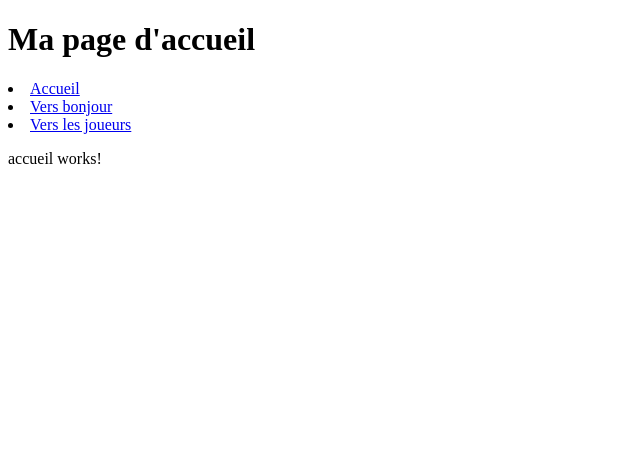
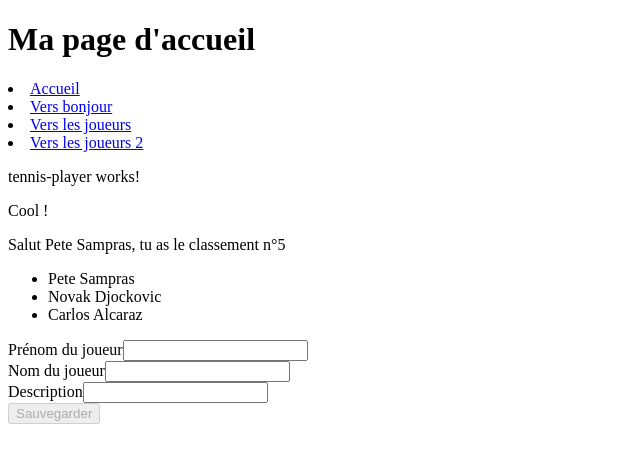
Before and after one commit to thibaut-montanier/B3-2023-Angular, an Angular app: page /tennis-players in a window 1280 px wide. Before the commit this address led to /. Shown: the top 462 px of the page, without its empty margins (0-640 px from the left). Built offline with nearby package versions, Linux system fonts and the light colour scheme.

Commit message:
ajout des routes et de l'appel http

```diff
--- a/src/app/app-routing.module.ts
+++ b/src/app/app-routing.module.ts
@@ -2,10 +2,12 @@ import { NgModule } from '@angular/core';
 import { RouterModule, Routes } from '@angular/router';
 import { AccueilComponent } from './route-views/accueil/accueil.component';
 import { BonjourComponent } from './route-views/bonjour/bonjour.component';
+import { TennisPlayerComponent } from './tennis-player/tennis-player.component';
 
 const routes: Routes = [
   { path:'', component: AccueilComponent },
   { path:'bonjour/:nom', component: BonjourComponent },
+  { path:'tennis-players', component: TennisPlayerComponent },
   { path: '**', redirectTo: ''},
 ];
 
--- a/src/app/app.component.html
+++ b/src/app/app.component.html
@@ -3,5 +3,7 @@
   <li><a routerLink="">Accueil</a></li>
   <li><a routerLink="bonjour/polo">Vers bonjour</a></li>
   <li><a routerLink="tennis-players">Vers les joueurs</a></li>
+  <li><a href="tennis-players">Vers les joueurs 2</a></li>
+
 </nav>
 <router-outlet></router-outlet>
--- a/src/app/app.module.ts
+++ b/src/app/app.module.ts
@@ -21,7 +21,6 @@ import { BonjourComponent } from './route-views/bonjour/bonjour.component';
     HttpClientModule,
     FormsModule,
     ReactiveFormsModule
-
   ],
   providers: [],
   bootstrap: [AppComponent]
--- a/src/app/route-views/bonjour/bonjour.component.html
+++ b/src/app/route-views/bonjour/bonjour.component.html
@@ -1 +1,2 @@
 <p>bonjour {{ nom }} works!</p>
+<p> Il y a {{ getCountTennisPlayers() }} joueur enregistrés </p>
--- a/src/app/route-views/bonjour/bonjour.component.ts
+++ b/src/app/route-views/bonjour/bonjour.component.ts
@@ -1,5 +1,6 @@
 import { Component } from '@angular/core';
 import { ActivatedRoute } from '@angular/router';
+import { TennisPlayersService } from 'src/app/services/tennis-players.service';
 
 @Component({
   selector: 'app-bonjour',
@@ -10,8 +11,12 @@ export class BonjourComponent {
 
 
   public nom = '';
-  public constructor(private _activeRoute: ActivatedRoute) {
+  public constructor(private _activeRoute: ActivatedRoute, private _tennisPlayerService: TennisPlayersService) {
 
+  }
+
+  public getCountTennisPlayers(){
+    return this._tennisPlayerService.getPlayersCount();
   }
 
   ngOnInit(){
--- a/src/app/services/tennis-players.service.ts
+++ b/src/app/services/tennis-players.service.ts
@@ -1,12 +1,15 @@
 import { Injectable } from '@angular/core';
 import { TennisPlayer } from '../Model/tennis-player';
 import { HttpClient, HttpHandler } from '@angular/common/http';
+import { Observable } from 'rxjs';
 
 @Injectable({
   providedIn: 'root'
 })
 export class TennisPlayersService {
 
+
+  public constructor(private _httpClient: HttpClient) { }
 
   private _Players: TennisPlayer[] = [];
 
@@ -27,7 +30,12 @@ export class TennisPlayersService {
 
   }
 
+  private _players : Observable<TennisPlayer[]> = this._httpClient.get<TennisPlayer[]>('assets/players.json');
   public getPlayers(){
-    return this._Players;
+    return this._players;
+  }
+
+  public getPlayersCount(){
+    return this._Players.length;
   }
 }
--- a/src/app/tennis-player/tennis-player.component.html
+++ b/src/app/tennis-player/tennis-player.component.html
@@ -3,10 +3,12 @@
 <p>Salut {{ player.firstName }} {{player.lastName }}, tu as le classement n°{{ player.rank}}</p>
 
 <ul>
-  <li *ngFor="let p of getPlayers()" (click)="disBonjourAuJoueur(p)">
+  <li *ngFor="let p of getPlayers() | async" (click)="disBonjourAuJoueur(p)">
     {{ p.firstName }} {{ p.lastName }}
   </li>
+  <div *ngIf="_Players?.length == 1" > Pas de joueurs disponibles </div>
 </ul>
+
 
 <form [formGroup]="playerForm" (ngSubmit)="onSubmit()">
   <div>
--- a/src/app/tennis-player/tennis-player.component.ts
+++ b/src/app/tennis-player/tennis-player.component.ts
@@ -1,18 +1,31 @@
 import { TennisPlayersService } from './../services/tennis-players.service';
-import { Component } from "@angular/core";
+import { Component, OnDestroy } from "@angular/core";
 import { TennisPlayer } from "../Model/tennis-player";
 import { FormControl, FormGroup, Validators } from "@angular/forms";
+import { Router } from '@angular/router';
 
 @Component({
   selector: 'app-tennis-player',
   templateUrl: './tennis-player.component.html',
   styleUrls: ['./tennis-player.component.scss']
 })
-export class TennisPlayerComponent {
+export class TennisPlayerComponent implements OnDestroy {
 
   public player = new TennisPlayer();
 
-  public constructor(private _tennisPlayerService: TennisPlayersService){ }
+  public _Players: TennisPlayer[] | undefined;
+  public constructor(private _tennisPlayerService: TennisPlayersService, private _router: Router){
+  }
+
+  ngOnInit(){
+    this._tennisPlayerService.getPlayers().subscribe(
+      {
+        next:(players)=> this._Players = players
+      }
+    )
+  }
+  ngOnDestroy(): void {
+  }
 
   public playerForm = new FormGroup({
     firstName: new FormControl('', [Validators.required, Validators.maxLength(100)]),
@@ -26,11 +39,13 @@ export class TennisPlayerComponent {
     this.player.lastName = this.playerForm.value.lastName!;
     this.player.description = this.playerForm.value.description;
     this._tennisPlayerService.addPlayer(this.player);
+    this._router.navigateByUrl('bonjour/polo');
   }
 
   public disBonjourAuJoueur(player: TennisPlayer){
     alert(`salut ${player.firstName}`);
   }
+
   /**
    *Indique si le control est valide ou non
    * @param controlName
--- /dev/null
+++ b/src/assets/players.json
@@ -0,0 +1,20 @@
+[
+  {
+    "id": 1,
+    "lastName": "Sampras",
+    "firstName": "Pete",
+    "rank": 5
+  },
+  {
+    "id": 2,
+    "lastName": "Djockovic",
+    "firstName": "Novak",
+    "rank": 5
+  },
+  {
+    "id": 3,
+    "lastName": "Alcaraz",
+    "firstName": "Carlos",
+    "rank": 5
+  }
+]
```
